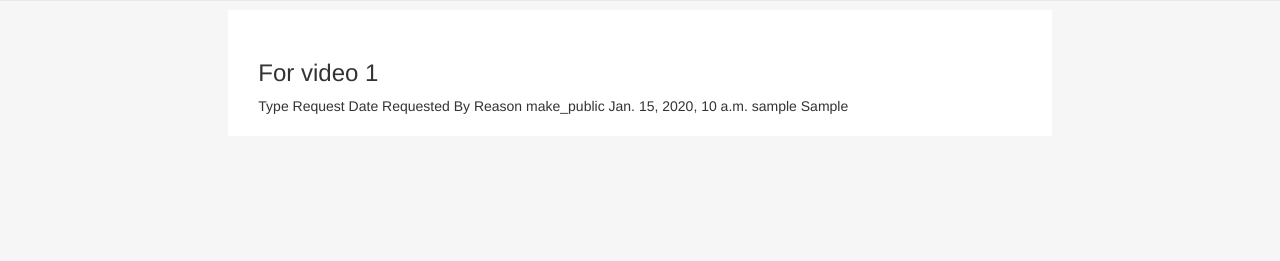
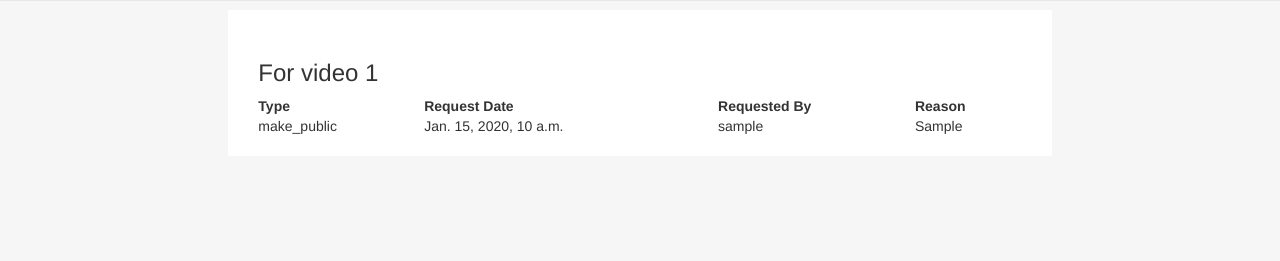
Before and after one commit to Yuankun-Li/PBWC-VideoManagement, a Django app: page /retrieve_requests in a window 1280 px wide. Shown: the part 50-311 px from the top of the page. Run offline with Django 3.2, Linux system fonts and the light colour scheme; a user stored in the database is signed in; tables that the repository leaves empty hold one stand-in row (values such as "Sample post"); parts of the project's set-up code (start-up, migrations or seed data) failed here and were passed over; some libraries are stand-ins or nearby versions.

Commit message:
update template

```diff
--- a/videomanagement/templates/videomanagement/retrieve_requests.html
+++ b/videomanagement/templates/videomanagement/retrieve_requests.html
@@ -23,7 +23,7 @@
 	      {% for key, values in requests.items %}
 	      	<div>
 	      	  <h3>For video {{key.video_id}}</h3>
-	      	  <tabel style="width:100%">
+	      	  <table style="width:100%">
 				  <tr>
 	      	  	 	 <th>Type</th>
 	      	  	 	 <th>Request Date</th>
@@ -38,7 +38,7 @@
 	      	  	  	<td>{{request.reasoning}}</td>
 	      	  	  </tr>
 				  {% endfor %}
-	      	  </tabel>
+			  </table>
 	      	</div>
 	      {% endfor %}
 	    </div>
```
Lines whose indentation alone changed are shown as unchanged.
